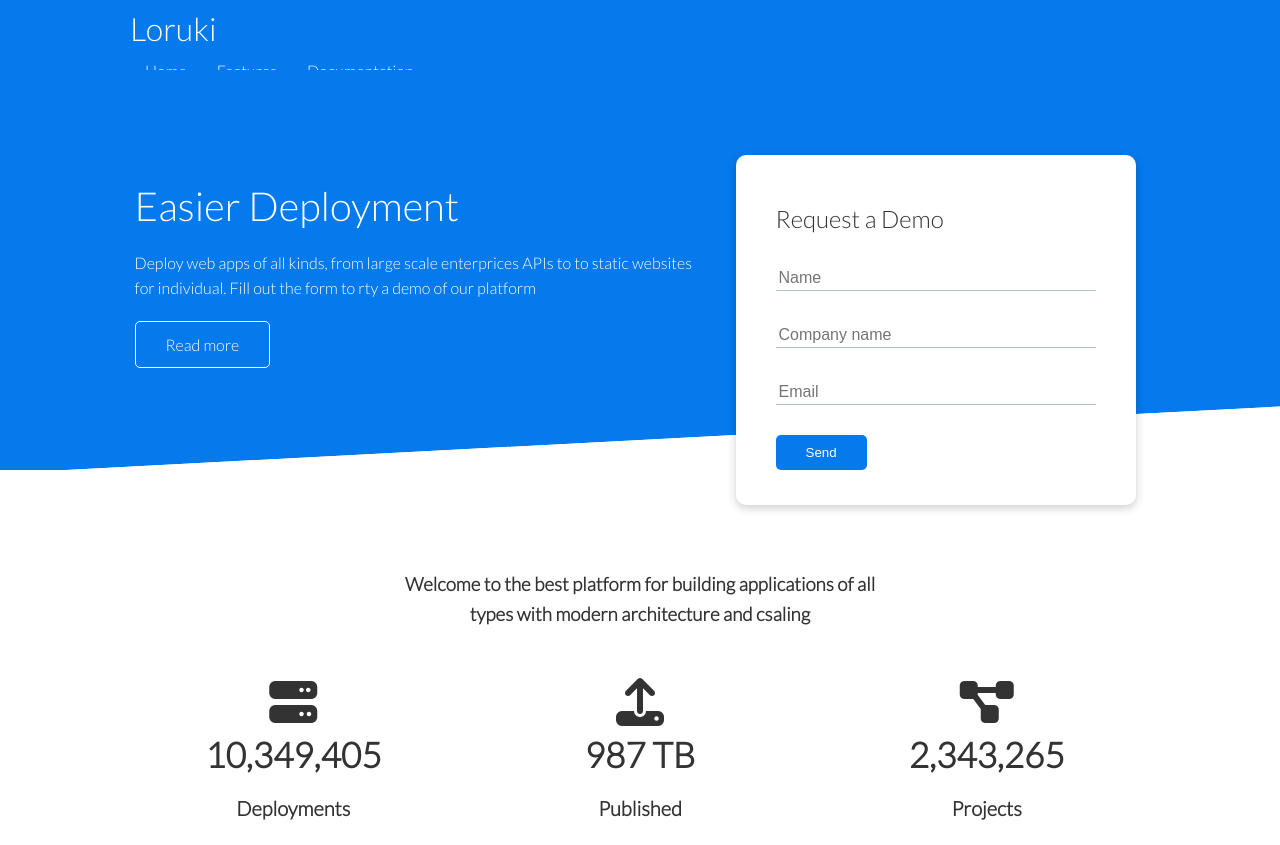
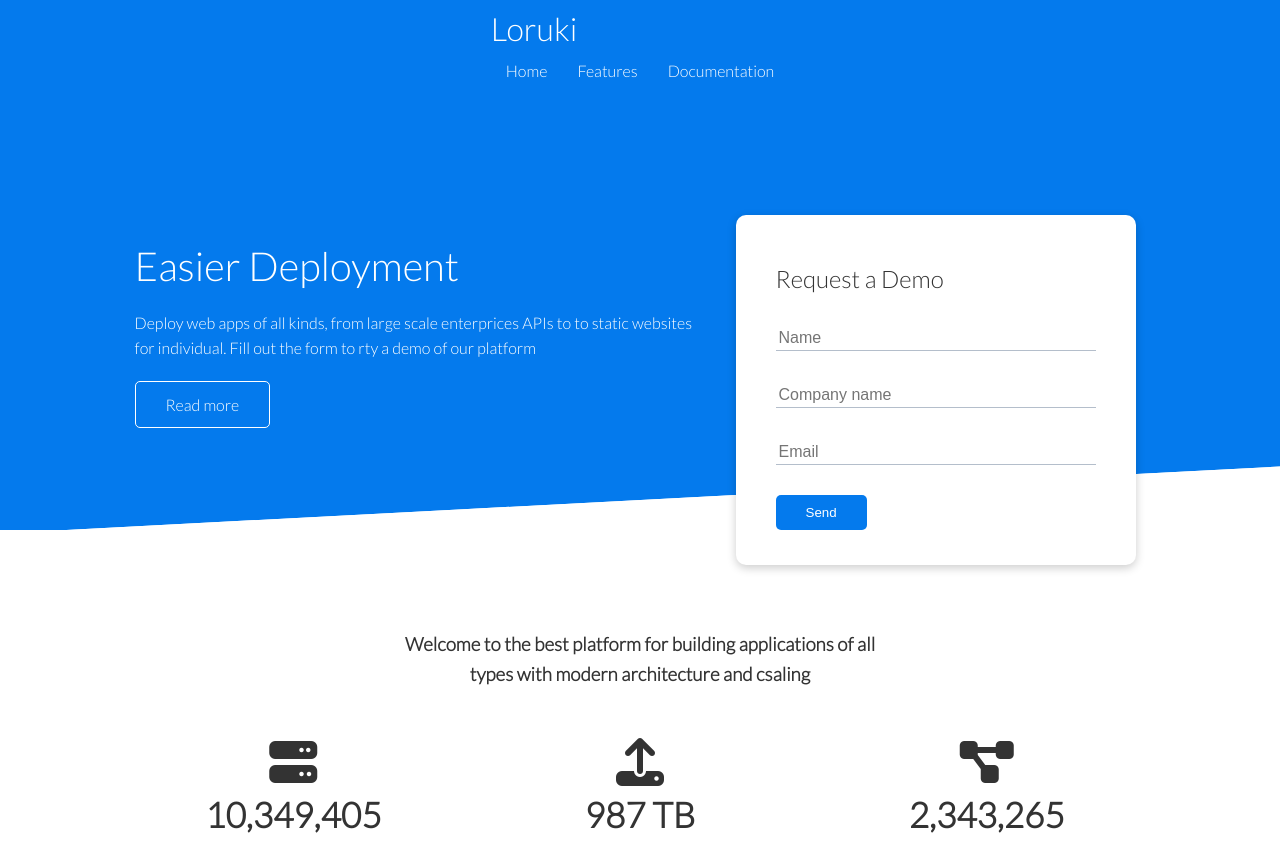
Before and after one commit to leo18mlm/Another-webpage-project, a plain HTML site: page index.html in a window 1280 px wide. Shown: the top 845 px of the page. Drawn offline with Linux system fonts and the light colour scheme.

Commit message:
Nav-bar display flex

```diff
--- a/style.css
+++ b/style.css
@@ -44,9 +44,10 @@ img {
 /* navbar styling */
 
 .navbar {
+  display: flex;
   background-color: var(--primary-color);
   color: #fff;
-  height: 70px;
+  height: 130px;
 }
 .navbar ul {
   display: flex;
@@ -171,6 +172,8 @@ cloud .grid {
 /* languages */
 .languages .flex {
   flex-wrap: wrap;
+  display: flex;
+  margin: 30px;
 }
 
 .laguages .card {
```
